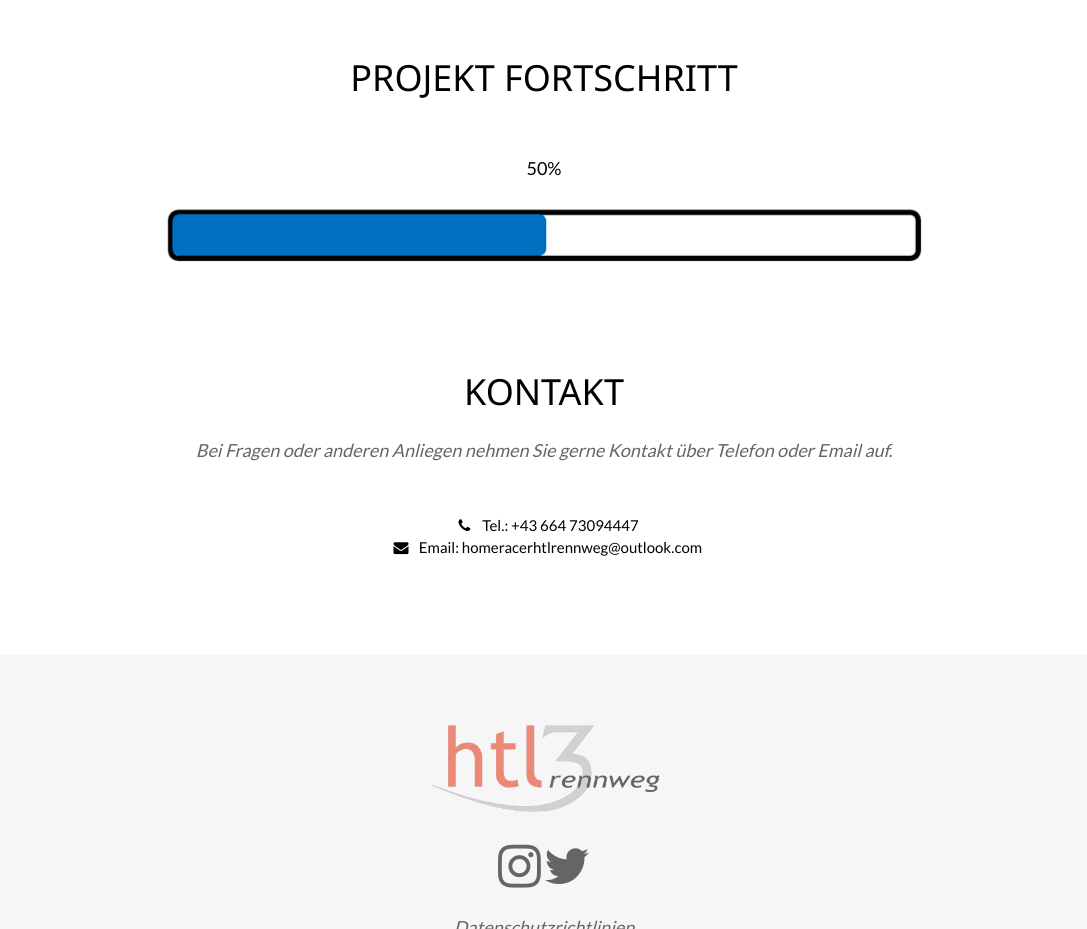
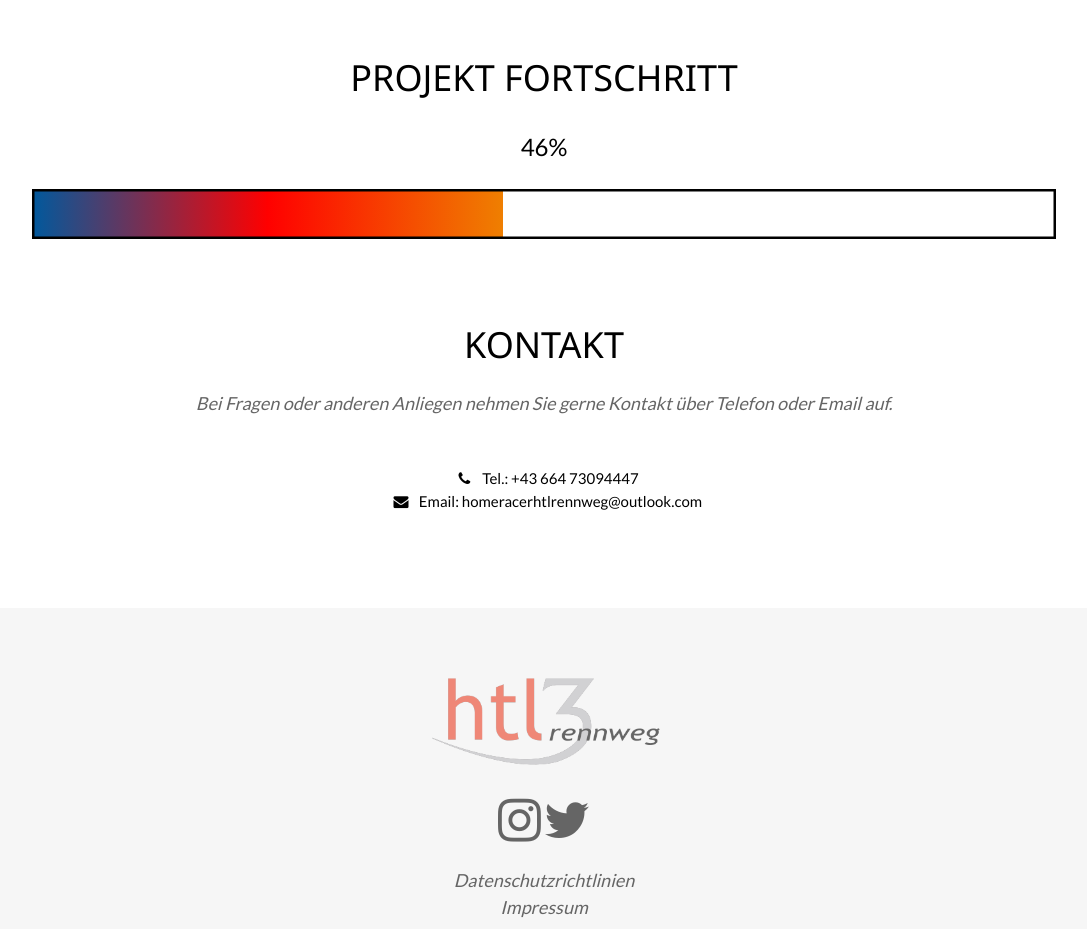
Before and after one commit to PeterWonisch/HomeracerWebsite, a website: page index.html in a window 1280 px wide. Shown: the part 4720-5649 px from the top of the page, without its empty margins (96-1183 px from the left). Drawn offline with nearby package versions, Linux system fonts and the light colour scheme.

Commit message:
properly added progressbar

```diff
--- a/css/stylesheet.css
+++ b/css/stylesheet.css
@@ -98,6 +98,10 @@ tr:nth-child(even) {
     width: 34%;
 }
 
+.svgtext {
+    x: 47.9%;
+}
+
 @media all and (max-width: 1100px) {
     .bestenliste {
         flex: 100%;
@@ -147,4 +151,7 @@ tr:nth-child(even) {
     .endLogo {
         width: 100%;
     }
+    .svgtext {
+        x: 40%;
+    }
 }
--- a/index.html
+++ b/index.html
@@ -154,15 +154,21 @@
 
     <!-- The Project Progress Section -->
     <div id="progress" style="text-align: center">
-        <h1>&nbsp;</h1>
+        <h1>&nbsp</h1>
         <h1>PROJEKT FORTSCHRITT</h1>
-        <br>
-        <p>50%</p>
-        <div style="display: flex; align-items: center; align-content: center; justify-content: space-evenly;">
-            <img class="logo" src="/img/progress50.png" />
-        </div>
-        <br />
-        </divclass="w3-container>
+        <p style="font-size:24px">46%</p>
+        <svg width="80%" height="50px">
+            <defs>
+                <linearGradient id="grad1" x1="0%" y1="0%" x2="100%" y2="0%">
+                    <stop offset="0%" style="stop-color:rgb(0,89,157);stop-opacity:1" />
+                    <stop offset="23%" style="stop-color:rgb(255,0,0);stop-opacity:1" />
+                    <stop offset="46%" style="stop-color:rgb(239,127,1);stop-opacity:1" />
+                    <stop offset="46%" style="stop-color:rgb(255,255,255);stop-opacity:1" />
+                </linearGradient>
+            </defs>
+            <rect width="100%" height="100%" fill="url(#grad1)" style=" stroke-width:5px; stroke:rgb(0,0,0)" />
+        </svg>
+    </div>
 
         <!-- The Contact Section -->
         <div class="w3-container w3-content w3-padding-64" style="max-width:800px" id="contact">
```
